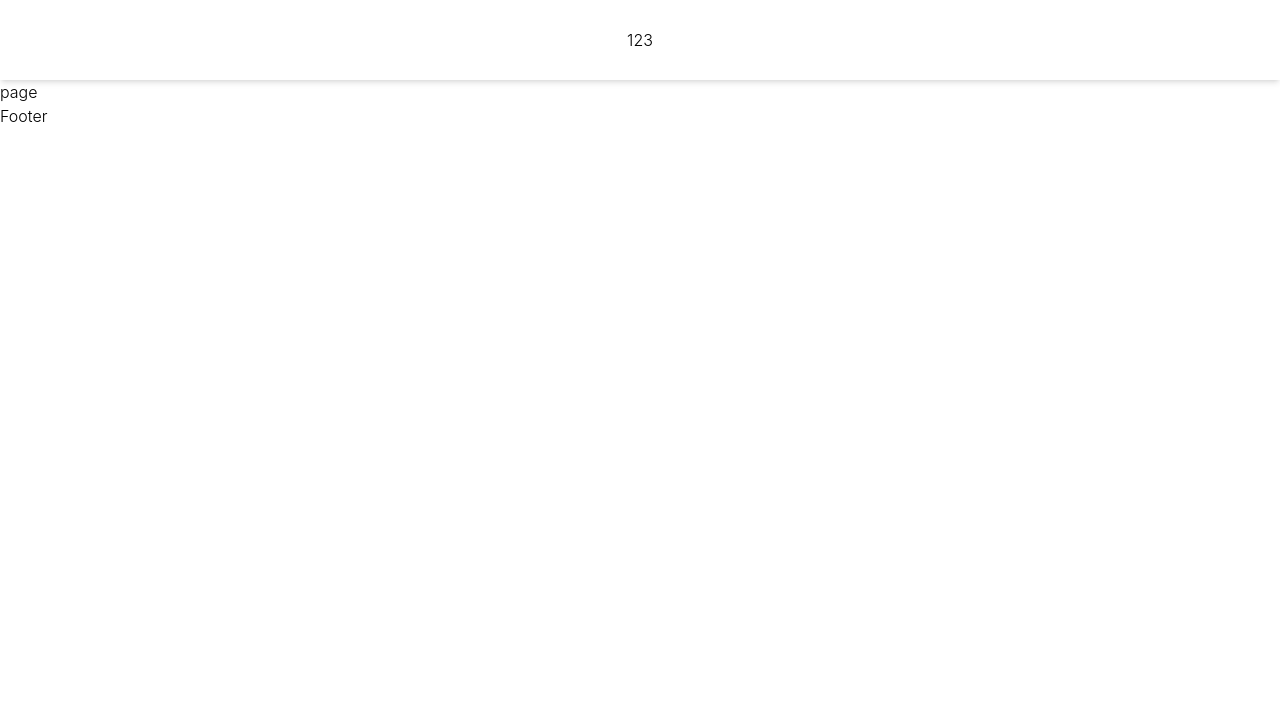
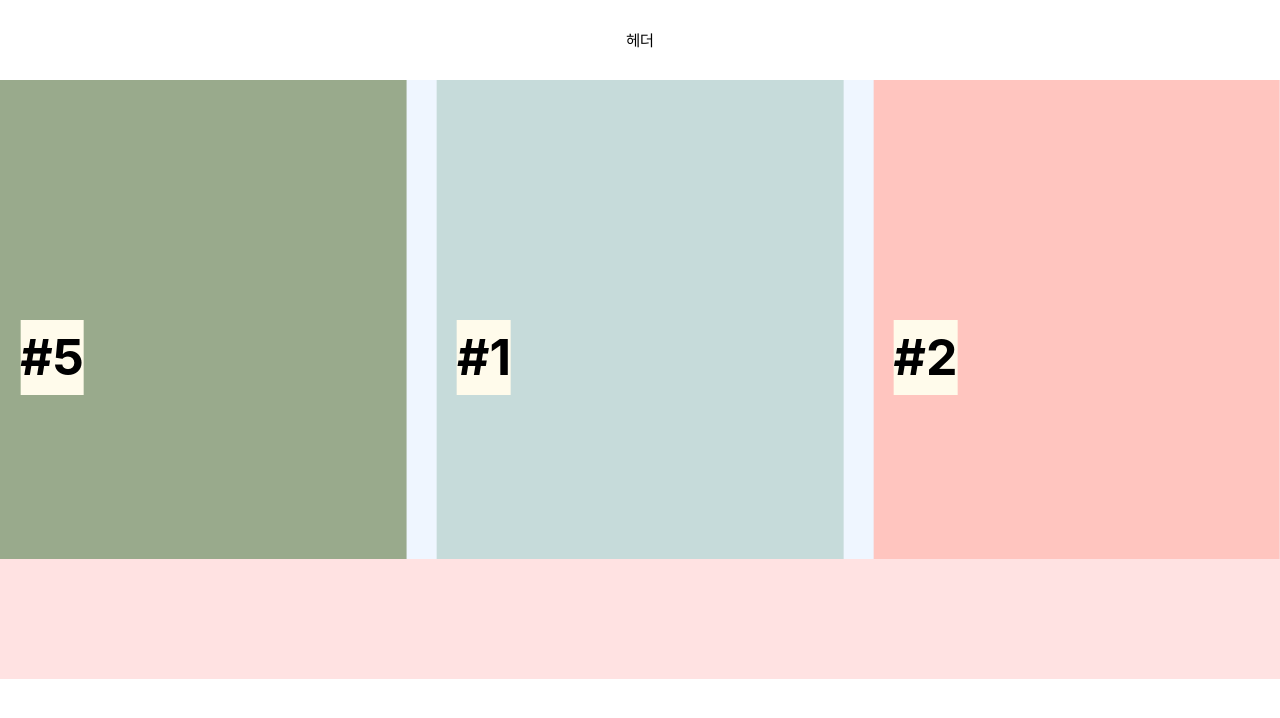
Before and after one commit to 2doh/lab, a Next.js app: page / in a window 1280 px wide. Shown: the top 718 px of the page. Built offline with nearby package versions, Linux system fonts and the light colour scheme.

Commit message:
feat : 메인 페이지 swiper 적용

```diff
--- a/package.json
+++ b/package.json
@@ -12,7 +12,8 @@
     "eslint-plugin-prettier": "^5.5.4",
     "next": "15.4.6",
     "react": "19.1.0",
-    "react-dom": "19.1.0"
+    "react-dom": "19.1.0",
+    "swiper": "^12.0.2"
   },
   "devDependencies": {
     "@eslint/eslintrc": "^3",
--- /dev/null
+++ b/src/apis/cards.json
@@ -0,0 +1,32 @@
+[
+  {
+    "id": 1,
+    "color": "table-a",
+    "contentstype": "style",
+    "title": "Dark Mode"
+  },
+  {
+    "id": 2,
+    "color": "table-b",
+    "contentstype": "function",
+    "title": "IntersectionObserver"
+  },
+  {
+    "id": 3,
+    "color": "table-c",
+    "contentstype": "function",
+    "title": "Board"
+  },
+  {
+    "id": 4,
+    "color": "table-d",
+    "contentstype": "function",
+    "title": "Canvas API"
+  },
+  {
+    "id": 5,
+    "color": "table-e",
+    "contentstype": "function",
+    "title": "Web Speech API"
+  }
+]
--- a/src/app/page.tsx
+++ b/src/app/page.tsx
@@ -1,7 +1,38 @@
-import React from "react";
+"use client";
+import CardFrame from "@/components/common/CardFrame";
+import "swiper/css";
+import "swiper/css/free-mode";
+import { Swiper, SwiperSlide } from "swiper/react";
+import cardData from "../apis/cards.json";
 
 const page = () => {
-  return <div>page</div>;
+  return (
+    <div className="h-[46.8vw] max-h-[80vh] flex-center flex-col bg-red-100 transition-all duration-100 ease-in">
+      <Swiper
+        className="w-full h-[66.67vw] max-h-[80%] bg-blue-50 "
+        slidesPerView={3}
+        centeredSlides={true}
+        loop={true}
+        spaceBetween={30}
+        // style={{ transitionTimingFunction: "ease-in-out" }}
+      >
+        {cardData.map((item, index) => {
+          const aaa = () => {
+            console.log(item);
+          };
+          return (
+            <SwiperSlide
+              className="flex-center"
+              key={index}
+              onClick={() => aaa()}
+            >
+              <CardFrame {...item}></CardFrame>
+            </SwiperSlide>
+          );
+        })}
+      </Swiper>
+    </div>
+  );
 };
 
 export default page;
--- /dev/null
+++ b/src/components/common/CardFrame.tsx
@@ -0,0 +1,18 @@
+import { cardDataInterface } from "@/interface/cardDataInterface";
+import React from "react";
+
+const CardFrame = (data: cardDataInterface) => {
+  return (
+    <div
+      // className={`w-full h-full relative bg-${data.color}`}
+      className="w-full h-full relative"
+      style={{ backgroundColor: `var(--color-${data.color})` }}
+    >
+      <span className="absolute top-[50%] left-[5%] bg-amber-50 text-darkgray text-[50px] font-bold">
+        #{data.id}
+      </span>
+    </div>
+  );
+};
+
+export default CardFrame;
--- a/src/components/layout/Footer.tsx
+++ b/src/components/layout/Footer.tsx
@@ -1,7 +1,7 @@
 import React from "react";
 
 const Footer = () => {
-  return <div>Footer</div>;
+  return <div></div>;
 };
 
 export default Footer;
--- a/src/components/layout/Header.tsx
+++ b/src/components/layout/Header.tsx
@@ -2,8 +2,8 @@ import React from "react";
 
 const Header = () => {
   return (
-    <div className="min-w-screen flex justify-center items-center h-[50px] xl:h-[80px] shadow-md">
-      <div className="">123</div>
+    <div className="min-w-screen flex justify-center items-center h-[50px] lg:h-[80px] shadow-md">
+      <div className="">헤더</div>
     </div>
   );
 };
--- /dev/null
+++ b/src/interface/cardDataInterface.ts
@@ -0,0 +1,6 @@
+export interface cardDataInterface {
+  id: number;
+  color: string;
+  contentstype: string;
+  title: string;
+}
--- a/src/styles/globals.css
+++ b/src/styles/globals.css
@@ -46,7 +46,6 @@ html {
 body,
 * {
   font-family: "Inter", "Pretendard", sans-serif;
-  font-weight: 300;
   font-style: normal;
   font-optical-sizing: auto;
   color: #000;
@@ -56,7 +55,7 @@ strong {
   font-weight: 700;
 }
 
-@theme {
+:root {
   --color-error: #f6532b;
   --color-success: #b5f400;
   --color-highlight: #d1ecff;
@@ -65,8 +64,14 @@ strong {
   --color-table-c: #ecd5e3;
   --color-table-d: #fae39d;
   --color-table-e: #99aa8c;
-  --color-black: #2a1b07;
+  --color-black: #4d4d4d;
   --color-darkgray: #374151;
-  --color-light: #fff;
+  --color-light: #fdfdfd;
   --color-shadow: #e6e5e6;
 }
+
+:root flex-center {
+  display: flex;
+  justify-content: center;
+  align-items: center;
+}
```
Also changed, not shown: 1 other file (tests, documents, lock files or other folders).
